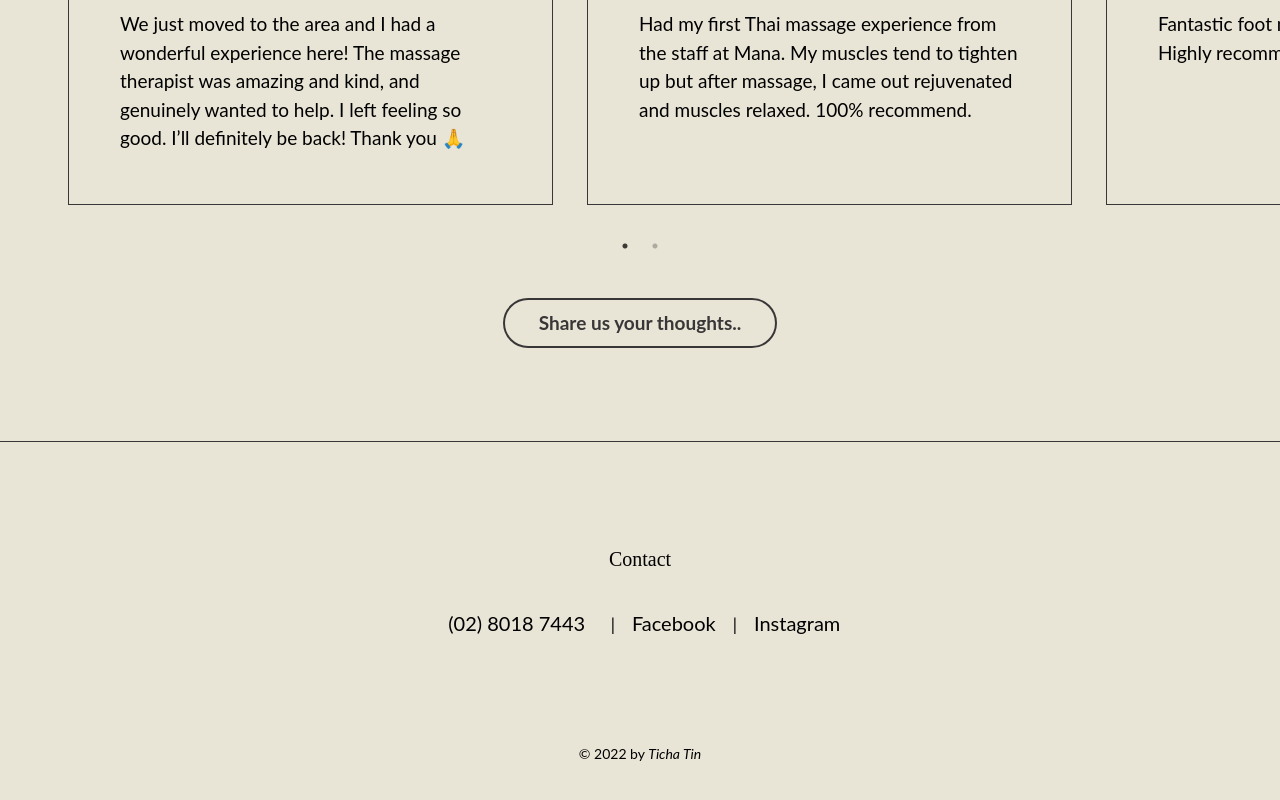
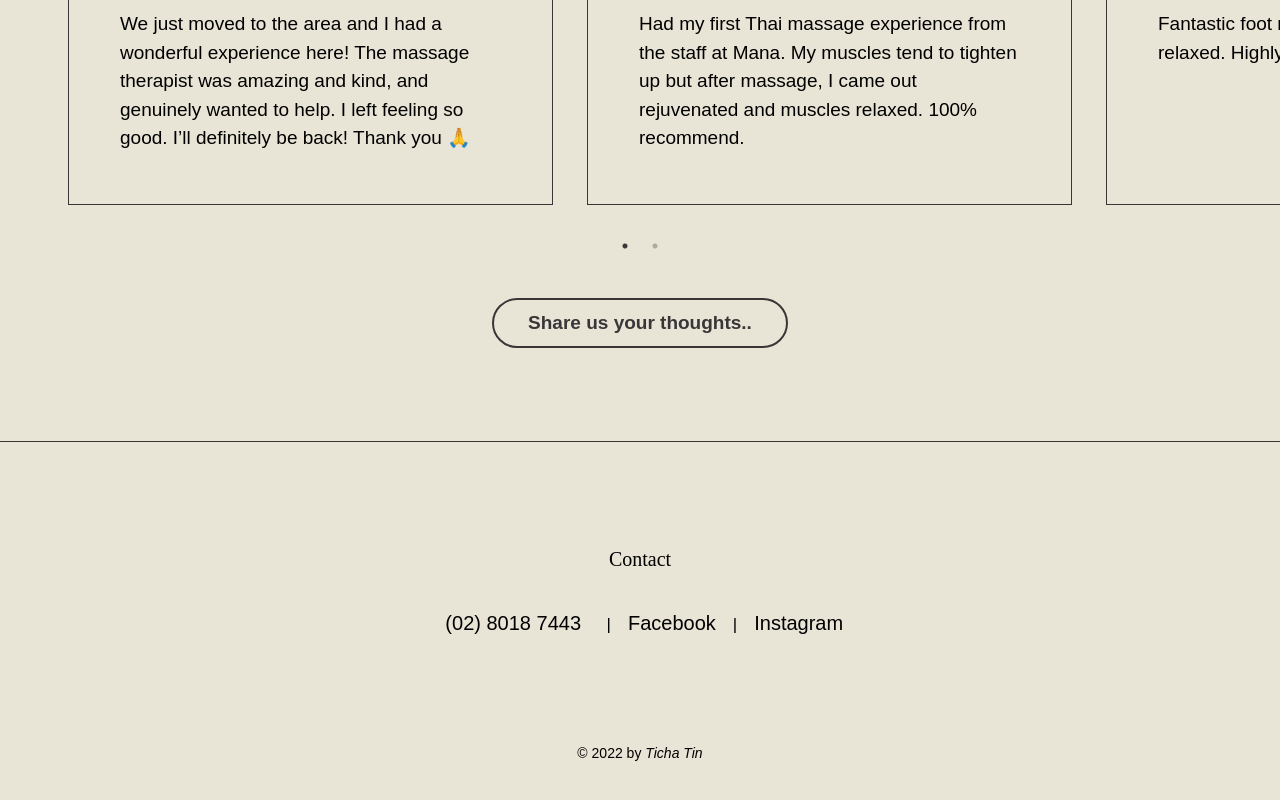
Before and after one commit to meiliizzsuju/mana, a React (Create React App) app: page / in a window 1280 px wide. Shown: the part 2394-3194 px from the top of the page. Built offline with nearby package versions, Linux system fonts and the light colour scheme.

Commit message:
Heading font style updated

```diff
--- a/src/index.css
+++ b/src/index.css
@@ -4,11 +4,11 @@
 
 
 @import url('https://fonts.googleapis.com/css2?family=Rufina:wght@400;700&display=swap');
-@import url('https://fonts.googleapis.com/css2?family=Lato:wght@300&display=swap');
+@import url('https://fonts.googleapis.com/css2?family=Quicksand&display=swap');
 
 
 :root {
-  --font-family: 'Lato', sans-serif;
+  --font-family: 'Quicksand', sans-serif;
   --font-family-head: 'Rufina', serif;
 
   --color-secondary-rgb: #dfc2a4;
@@ -32,7 +32,7 @@
 }
 
 body {
-  font-family: 'Lato', sans-serif;
+  font-family: var(--font-family);
   background-color: var(--color-bg);
 }
 
```
